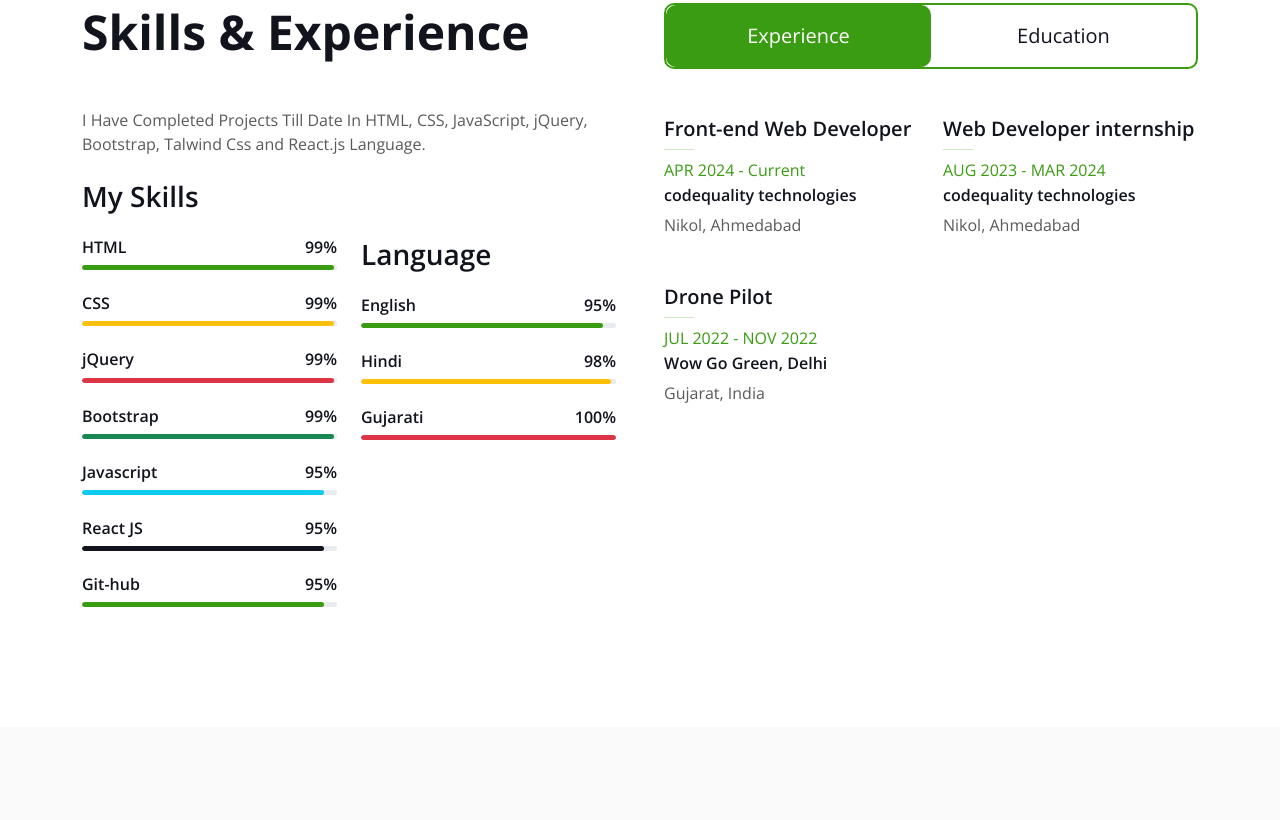
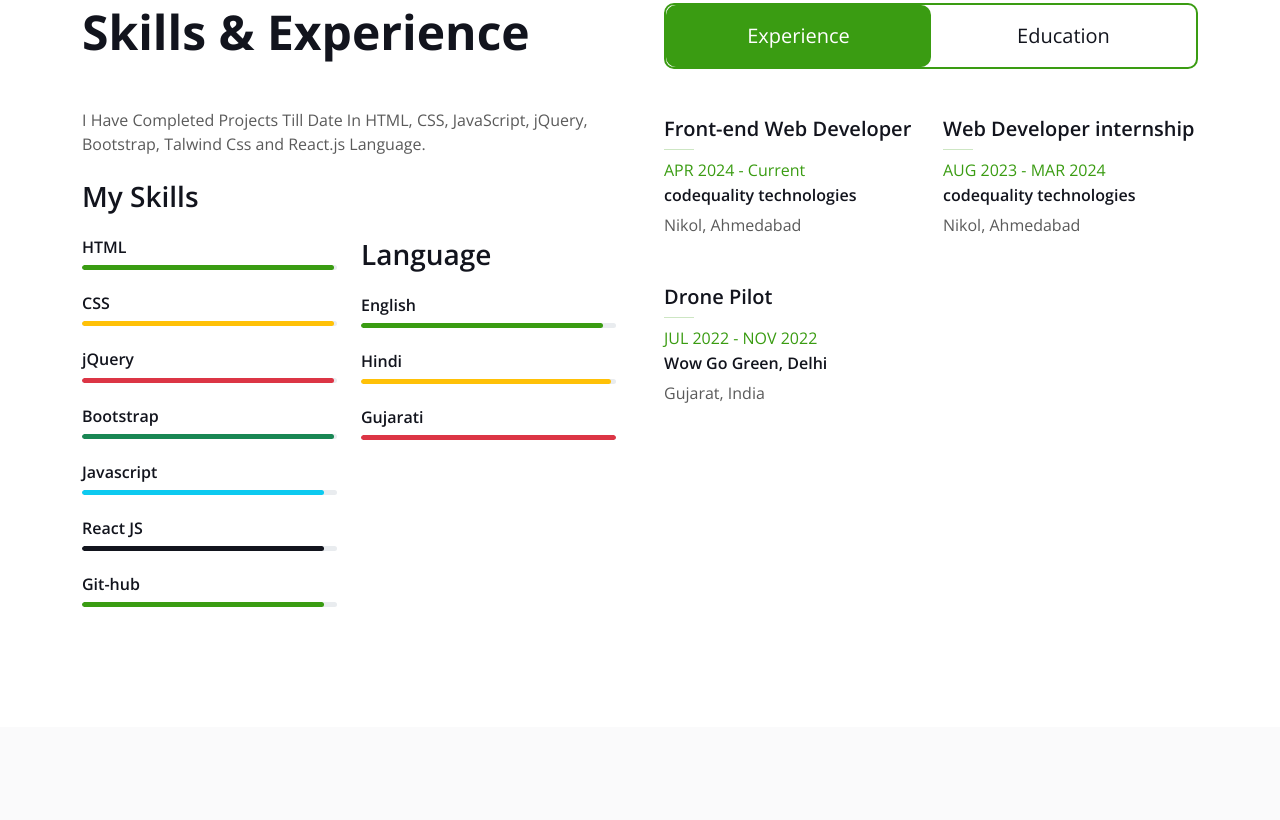
Before and after one commit to Ravirajsinh08/Ravirajsinh-protfolio, a plain HTML site: page index.html in a window 1280 px wide. Shown: the part 1967-2787 px from the top of the page. Drawn offline with nearby package versions, Linux system fonts and the light colour scheme.

Commit message:
remove %

```diff
--- a/index.html
+++ b/index.html
@@ -226,7 +226,7 @@
                             <div class="skill mb-4">
                                 <div class="d-flex justify-content-between">
                                     <h6 class="font-weight-bold">HTML</h6>
-                                    <h6 class="font-weight-bold">99%</h6>
+                                    <!-- <h6 class="font-weight-bold">99%</h6> -->
                                 </div>
                                 <div class="progress">
                                     <div class="progress-bar bg-primary" role="progressbar" aria-valuenow="99" aria-valuemin="0" aria-valuemax="100"></div>
@@ -235,7 +235,7 @@
                             <div class="skill mb-4">
                                 <div class="d-flex justify-content-between">
                                     <h6 class="font-weight-bold">CSS</h6>
-                                    <h6 class="font-weight-bold">99%</h6>
+                                    <!-- <h6 class="font-weight-bold">99%</h6> -->
                                 </div>
                                 <div class="progress">
                                     <div class="progress-bar bg-warning" role="progressbar" aria-valuenow="99" aria-valuemin="0" aria-valuemax="100"></div>
@@ -244,7 +244,7 @@
                             <div class="skill mb-4">
                                 <div class="d-flex justify-content-between">
                                     <h6 class="font-weight-bold">jQuery</h6>
-                                    <h6 class="font-weight-bold">99%</h6>
+                                    <!-- <h6 class="font-weight-bold">99%</h6> -->
                                 </div>
                                 <div class="progress">
                                     <div class="progress-bar bg-danger" role="progressbar" aria-valuenow="99" aria-valuemin="0" aria-valuemax="100"></div>
@@ -254,7 +254,7 @@
                             <div class="skill mb-4">
                                 <div class="d-flex justify-content-between">
                                     <h6 class="font-weight-bold">Bootstrap</h6>
-                                    <h6 class="font-weight-bold">99%</h6>
+                                    <!-- <h6 class="font-weight-bold">99%</h6> -->
                                 </div>
                                 <div class="progress">
                                     <div class="progress-bar bg-success" role="progressbar" aria-valuenow="99" aria-valuemin="0" aria-valuemax="100"></div>
@@ -263,7 +263,7 @@
                             <div class="skill mb-4">
                                 <div class="d-flex justify-content-between">
                                     <h6 class="font-weight-bold">Javascript</h6>
-                                    <h6 class="font-weight-bold">95%</h6>
+                                    <!-- <h6 class="font-weight-bold">95%</h6> -->
                                 </div>
                                 <div class="progress">
                                     <div class="progress-bar bg-info" role="progressbar" aria-valuenow="95" aria-valuemin="0" aria-valuemax="100"></div>
@@ -272,7 +272,7 @@
                             <div class="skill mb-4">
                                 <div class="d-flex justify-content-between">
                                     <h6 class="font-weight-bold">React JS</h6>
-                                    <h6 class="font-weight-bold">95%</h6>
+                                    <!-- <h6 class="font-weight-bold">95%</h6> -->
                                 </div>
                                 <div class="progress">
                                     <div class="progress-bar bg-dark" role="progressbar" aria-valuenow="95" aria-valuemin="0" aria-valuemax="100"></div>
@@ -281,7 +281,7 @@
                             <div class="skill mb-4">
                                 <div class="d-flex justify-content-between">
                                     <h6 class="font-weight-bold">Git-hub</h6>
-                                    <h6 class="font-weight-bold">95%</h6>
+                                    <!-- <h6 class="font-weight-bold">95%</h6> -->
                                 </div>
                                 <div class="progress">
                                     <div class="progress-bar bg-primary" role="progressbar" aria-valuenow="95" aria-valuemin="0" aria-valuemax="100"></div>
@@ -293,7 +293,7 @@
                             <div class="skill mb-4">
                                 <div class="d-flex justify-content-between">
                                     <h6 class="font-weight-bold">English</h6>
-                                    <h6 class="font-weight-bold">95%</h6>
+                                    <!-- <h6 class="font-weight-bold">95%</h6> -->
                                 </div>
                                 <div class="progress">
                                     <div class="progress-bar bg-primary" role="progressbar" aria-valuenow="95" aria-valuemin="0" aria-valuemax="100"></div>
@@ -302,7 +302,7 @@
                             <div class="skill mb-4">
                                 <div class="d-flex justify-content-between">
                                     <h6 class="font-weight-bold">Hindi</h6>
-                                    <h6 class="font-weight-bold">98%</h6>
+                                    <!-- <h6 class="font-weight-bold">98%</h6> -->
                                 </div>
                                 <div class="progress">
                                     <div class="progress-bar bg-warning" role="progressbar" aria-valuenow="98" aria-valuemin="0" aria-valuemax="100"></div>
@@ -311,7 +311,7 @@
                             <div class="skill mb-4">
                                 <div class="d-flex justify-content-between">
                                     <h6 class="font-weight-bold">Gujarati</h6>
-                                    <h6 class="font-weight-bold">100%</h6>
+                                    <!-- <h6 class="font-weight-bold">100%</h6> -->
                                 </div>
                                 <div class="progress">
                                     <div class="progress-bar bg-danger" role="progressbar" aria-valuenow="100" aria-valuemin="0" aria-valuemax="100"></div>
```
